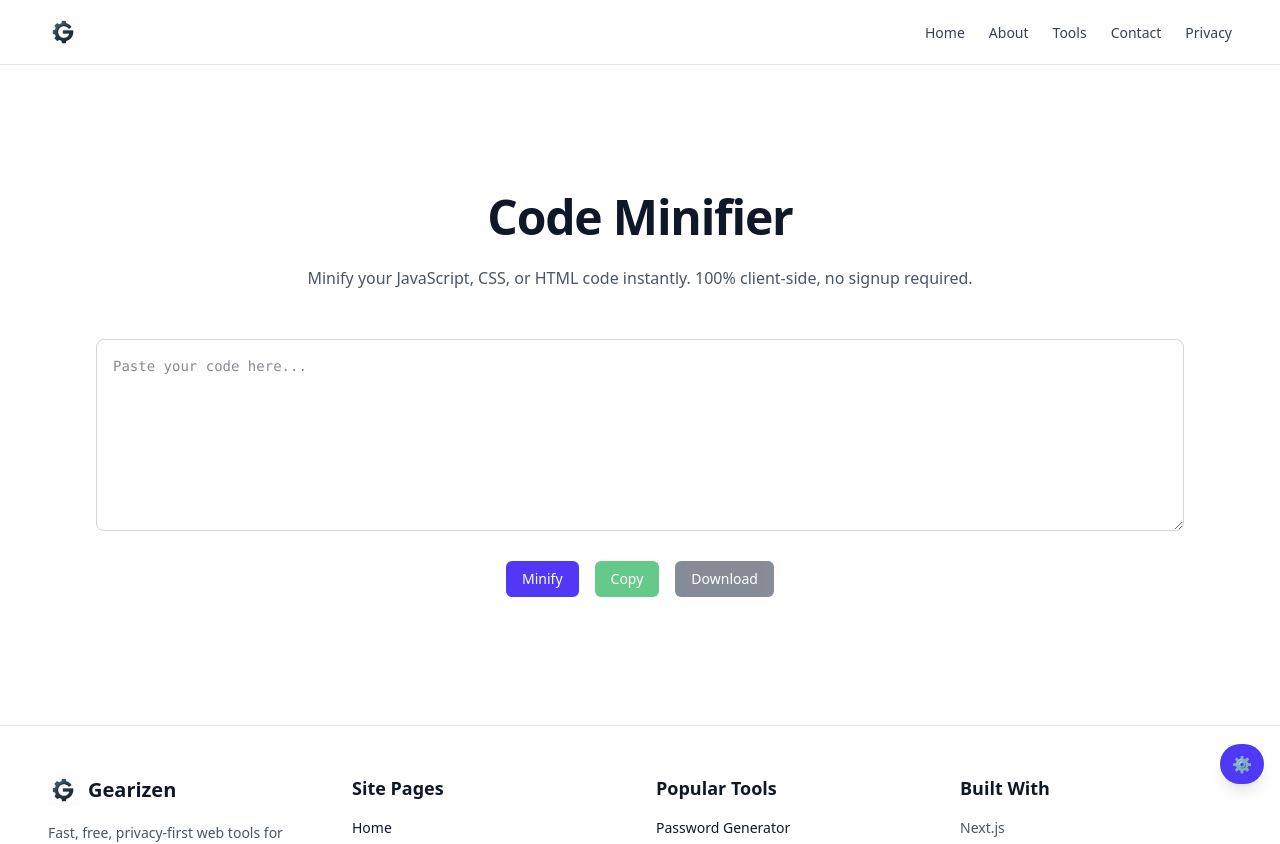
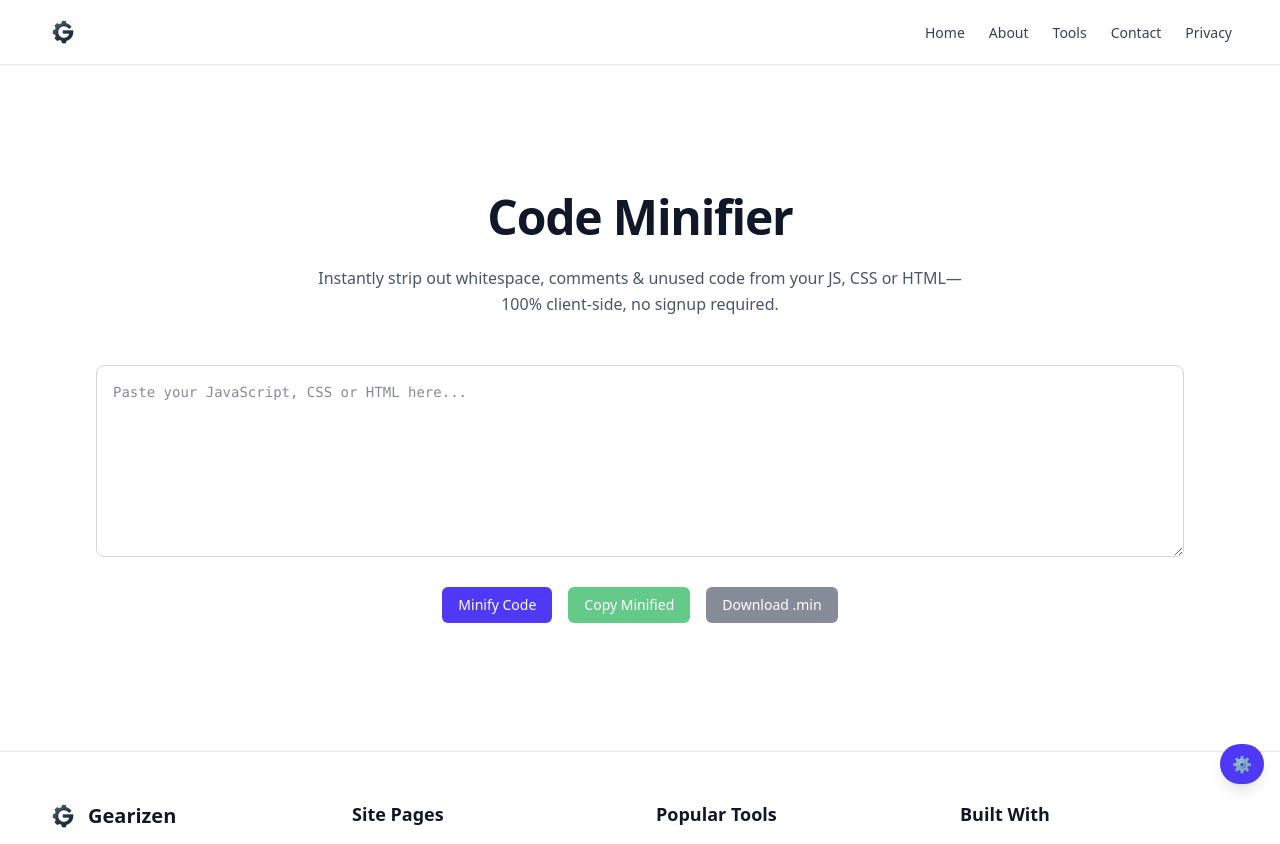
Before and after one commit to tahir-ozcan/gearizen, a Next.js app: page /tools/code-minifier in a window 1280 px wide. Shown: the top 844 px of the page. Built offline with nearby package versions, Linux system fonts and the light colour scheme.

Commit message:
Refine Code Minifier text and metadata

```diff
--- a/app/tools/code-minifier/code-minifier-client.tsx
+++ b/app/tools/code-minifier/code-minifier-client.tsx
@@ -15,7 +15,6 @@ export default function CodeMinifierClient() {
     setError(null);
   };
 
-
   const minifyCode = () => {
     try {
       let code = input;
@@ -24,8 +23,8 @@ export default function CodeMinifierClient() {
       // Collapse whitespace
       code = code
         .split("\n")
-        .map(line => line.trim())
-        .filter(line => line.length > 0)
+        .map((line) => line.trim())
+        .filter((line) => line.length > 0)
         .join(" ");
       setOutput(code);
       setError(null);
@@ -51,7 +50,7 @@ export default function CodeMinifierClient() {
     const url = URL.createObjectURL(blob);
     const a = document.createElement("a");
     a.href = url;
-    a.download = "minified.txt";
+    a.download = "minified.min";
     a.click();
     URL.revokeObjectURL(url);
   };
@@ -69,8 +68,8 @@ export default function CodeMinifierClient() {
         Code Minifier
       </h1>
       <p className="text-center text-gray-600 mb-12 max-w-2xl mx-auto leading-relaxed">
-        Minify your JavaScript, CSS, or HTML code instantly. 100% client-side,
-        no signup required.
+        Instantly strip out whitespace, comments &amp; unused code from your JS,
+        CSS or HTML—100% client-side, no signup required.
       </p>
 
       {/* Input */}
@@ -79,7 +78,7 @@ export default function CodeMinifierClient() {
         aria-label="Code input"
         value={input}
         onChange={handleInput}
-        placeholder="Paste your code here..."
+        placeholder="Paste your JavaScript, CSS or HTML here..."
         className="w-full h-48 p-4 border border-gray-300 rounded-lg font-mono text-sm resize-y focus:outline-none focus:ring-2 focus:ring-indigo-500 transition"
       />
 
@@ -90,7 +89,7 @@ export default function CodeMinifierClient() {
           onClick={minifyCode}
           className="px-4 py-2 bg-indigo-600 text-white rounded-md hover:bg-indigo-700 focus:outline-none focus:ring-2 focus:ring-indigo-500 transition text-sm font-medium"
         >
-          Minify
+          Minify Code
         </button>
         <button
           type="button"
@@ -98,7 +97,7 @@ export default function CodeMinifierClient() {
           disabled={!output}
           className="px-4 py-2 bg-green-600 text-white rounded-md hover:bg-green-700 focus:outline-none focus:ring-2 focus:ring-green-500 transition text-sm font-medium disabled:opacity-60"
         >
-          Copy
+          Copy Minified
         </button>
         <button
           type="button"
@@ -106,7 +105,7 @@ export default function CodeMinifierClient() {
           disabled={!output}
           className="px-4 py-2 bg-gray-700 text-white rounded-md hover:bg-gray-800 focus:outline-none focus:ring-2 focus:ring-gray-700 transition text-sm font-medium disabled:opacity-60"
         >
-          Download
+          Download .min
         </button>
       </div>
 
--- a/app/tools/code-minifier/page.tsx
+++ b/app/tools/code-minifier/page.tsx
@@ -7,7 +7,7 @@ export const metadata = {
   metadataBase: new URL("https://gearizen.com"),
   title: "Code Minifier | Gearizen",
   description:
-    "Minify JavaScript, CSS, or HTML code instantly with Gearizen’s free client-side Code Minifier tool. Copy or download your minified code without signup!",
+    "Instantly strip whitespace, comments & unused code from your JS, CSS or HTML with Gearizen's client-side Code Minifier. No signup required.",
   keywords: [
     "code minifier",
     "JavaScript minify",
@@ -23,7 +23,7 @@ export const metadata = {
   openGraph: {
     title: "Code Minifier | Gearizen",
     description:
-      "Use Gearizen’s client-side Code Minifier to compress JavaScript, CSS, or HTML code instantly. No tracking, no signup—copy or download in your browser.",
+      "Use Gearizen’s client-side Code Minifier to remove whitespace, comments & unused code from JavaScript, CSS or HTML. No tracking, no signup—copy or download in your browser.",
     url: "https://gearizen.com/tools/code-minifier",
     siteName: "Gearizen",
     locale: "en_US",
@@ -41,15 +41,19 @@ export const metadata = {
     card: "summary_large_image",
     title: "Code Minifier | Gearizen",
     description:
-      "Compress your JavaScript, CSS, or HTML code in the browser with Gearizen’s client-side Code Minifier. No account needed.",
+      "Compress your JavaScript, CSS or HTML in the browser by stripping comments and whitespace—no account needed.",
     creator: "@gearizen",
     images: ["/og-placeholder.svg"],
   },
 };
 
-export default function CodeMinifierPage() {  return (
+export default function CodeMinifierPage() {
+  return (
     <>
-      <BreadcrumbJsonLd pageTitle="Code Minifier" pageUrl="https://gearizen.com/tools/code-minifier" />
+      <BreadcrumbJsonLd
+        pageTitle="Code Minifier"
+        pageUrl="https://gearizen.com/tools/code-minifier"
+      />
       <CodeMinifierClient />
     </>
   );
```
